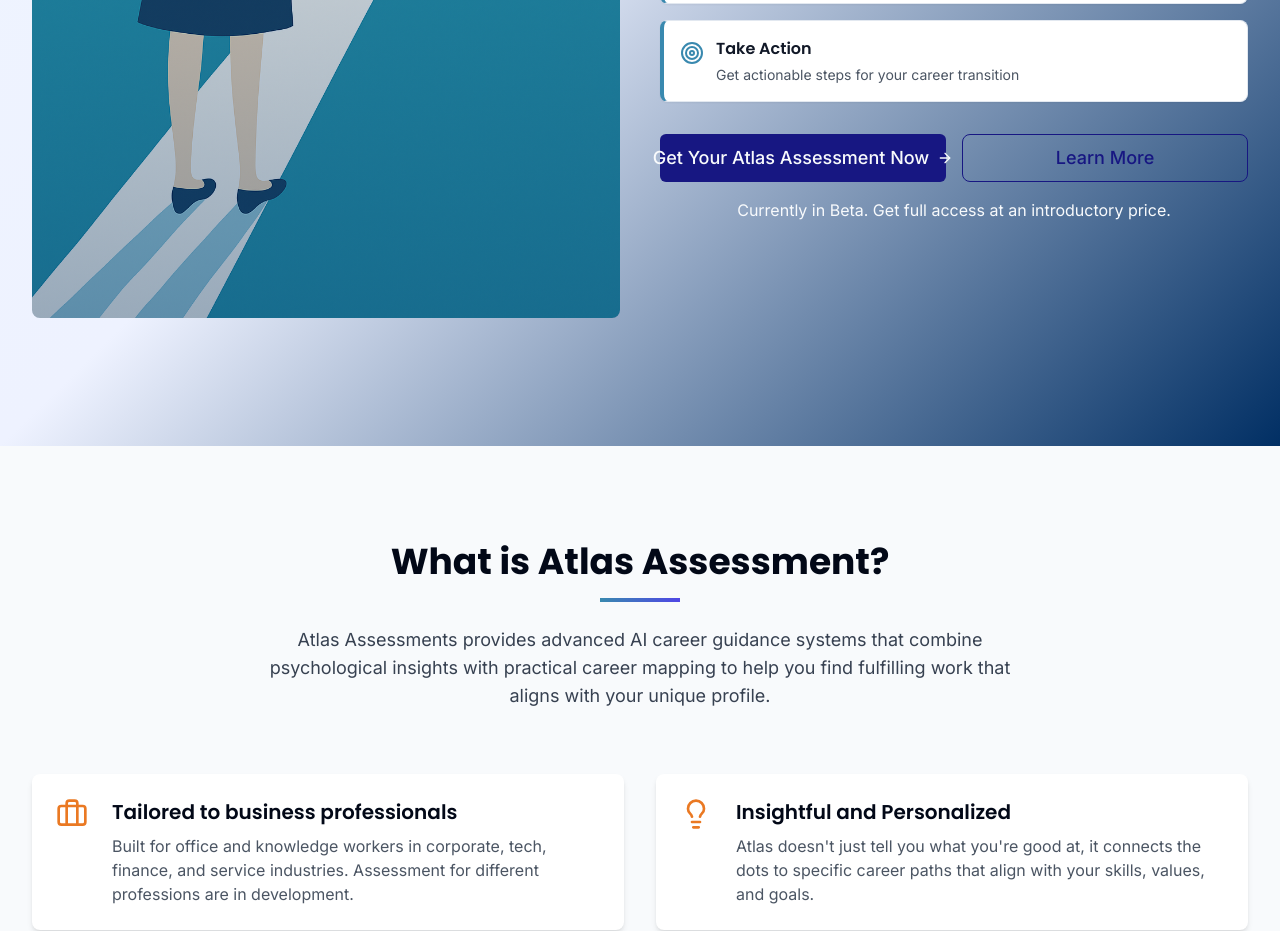
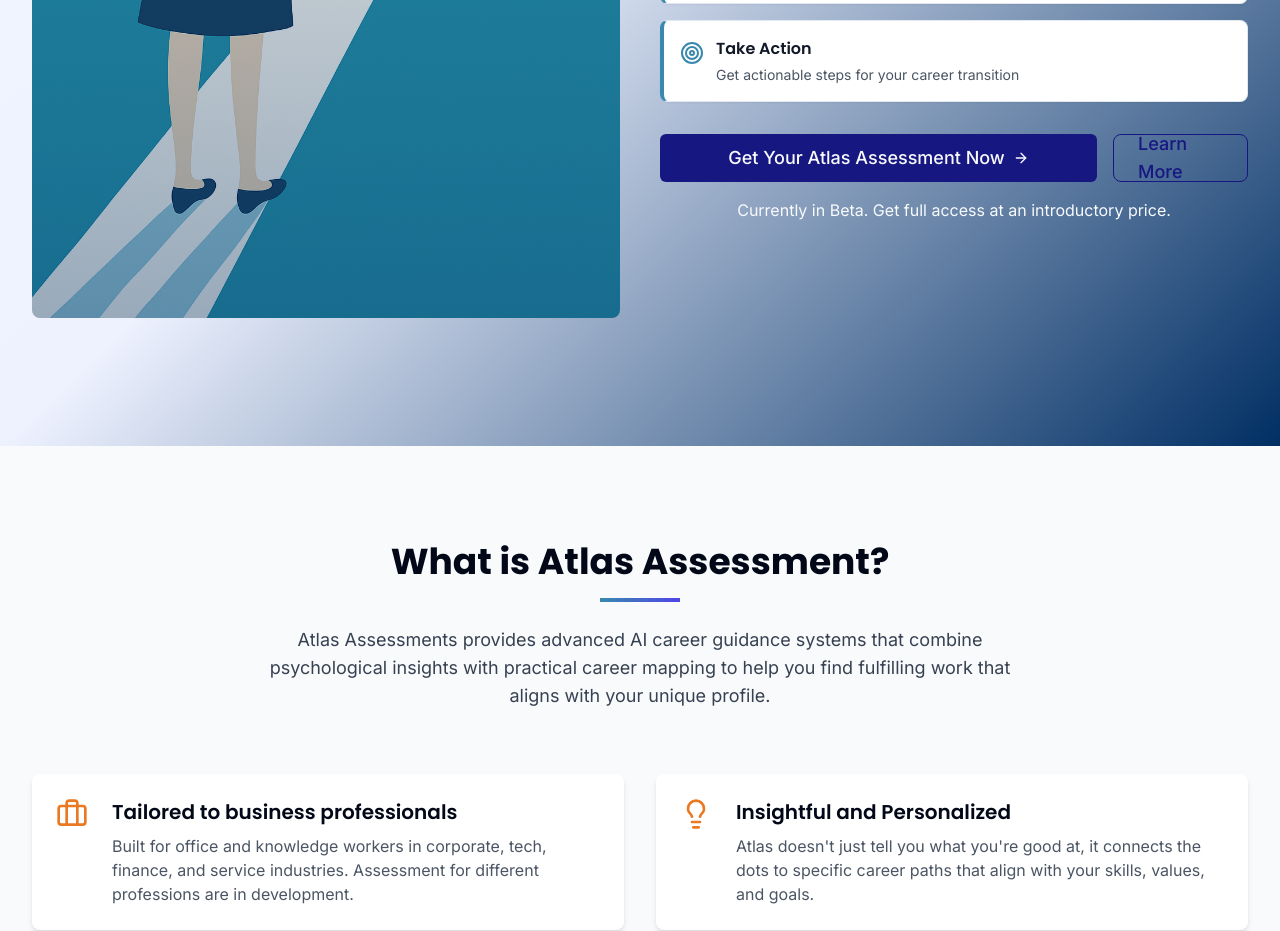
Before and after one commit to gitoverherefalkor/atlas-career-chat, a React (Vite) app: page / in a window 1280 px wide. Shown: the part 880-1811 px from the top of the page. Built offline with nearby package versions, Linux system fonts and the light colour scheme.

Commit message:
Fix: Adjust button widths in Hero section
Adjusted the widths of the "Get Your Assessment" and "Learn More" buttons in the Hero section to 3/4 and 1/4 respectively, to better fit the text.

```diff
--- a/src/components/Hero.tsx
+++ b/src/components/Hero.tsx
@@ -86,14 +86,14 @@ const Hero = () => {
             </div>
 
             {/* CTA buttons */}
-            <div className="grid sm:grid-cols-2 gap-4">
-              <Button asChild className="btn-primary text-lg flex items-center justify-center gap-2 h-12">
+            <div className="grid grid-cols-4 gap-4">
+              <Button asChild className="btn-primary text-lg flex items-center justify-center gap-2 h-12 col-span-3">
                 <a href="#pricing">
                   Get Your Atlas Assessment Now
                   <ArrowRight className="h-5 w-5" />
                 </a>
               </Button>
-              <a href="#how-it-works" className="btn-outline text-lg flex items-center justify-center h-12">
+              <a href="#how-it-works" className="btn-outline text-lg flex items-center justify-center h-12 col-span-1">
                 Learn More
               </a>
             </div>
```
